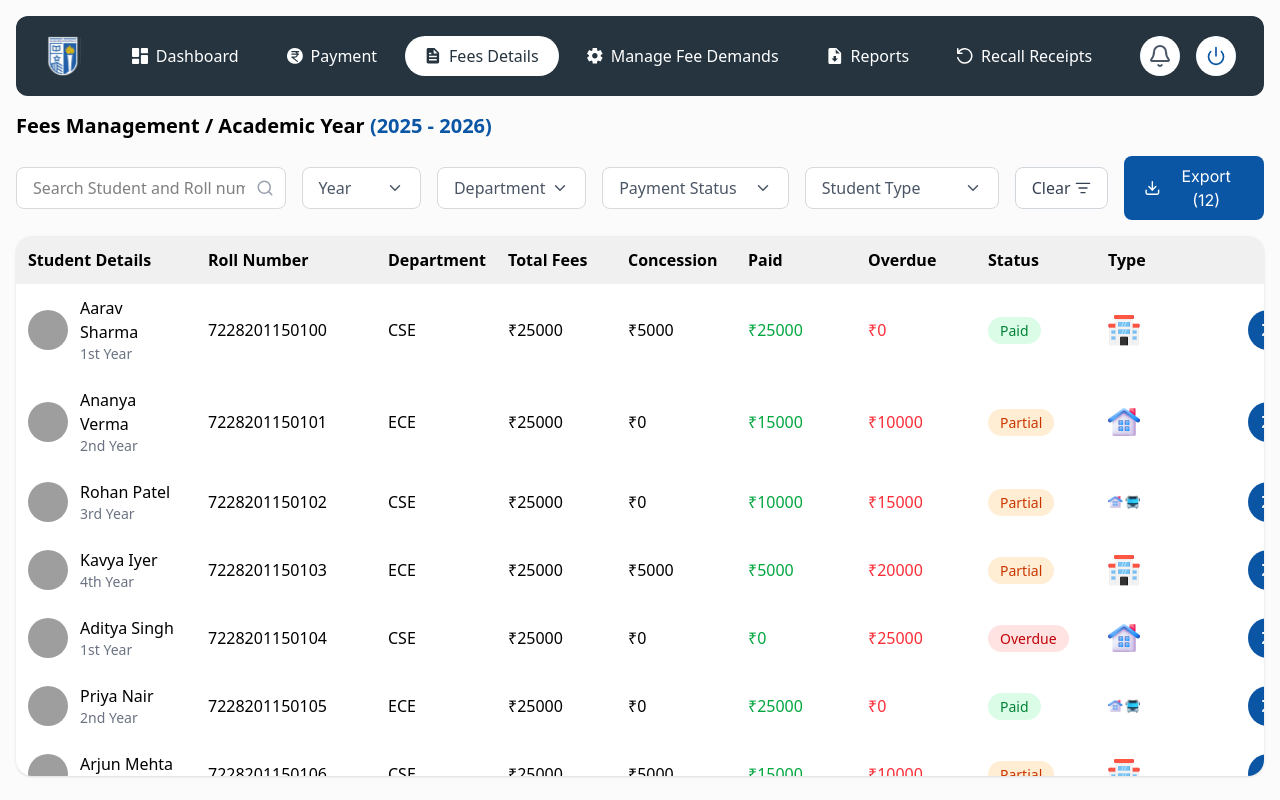
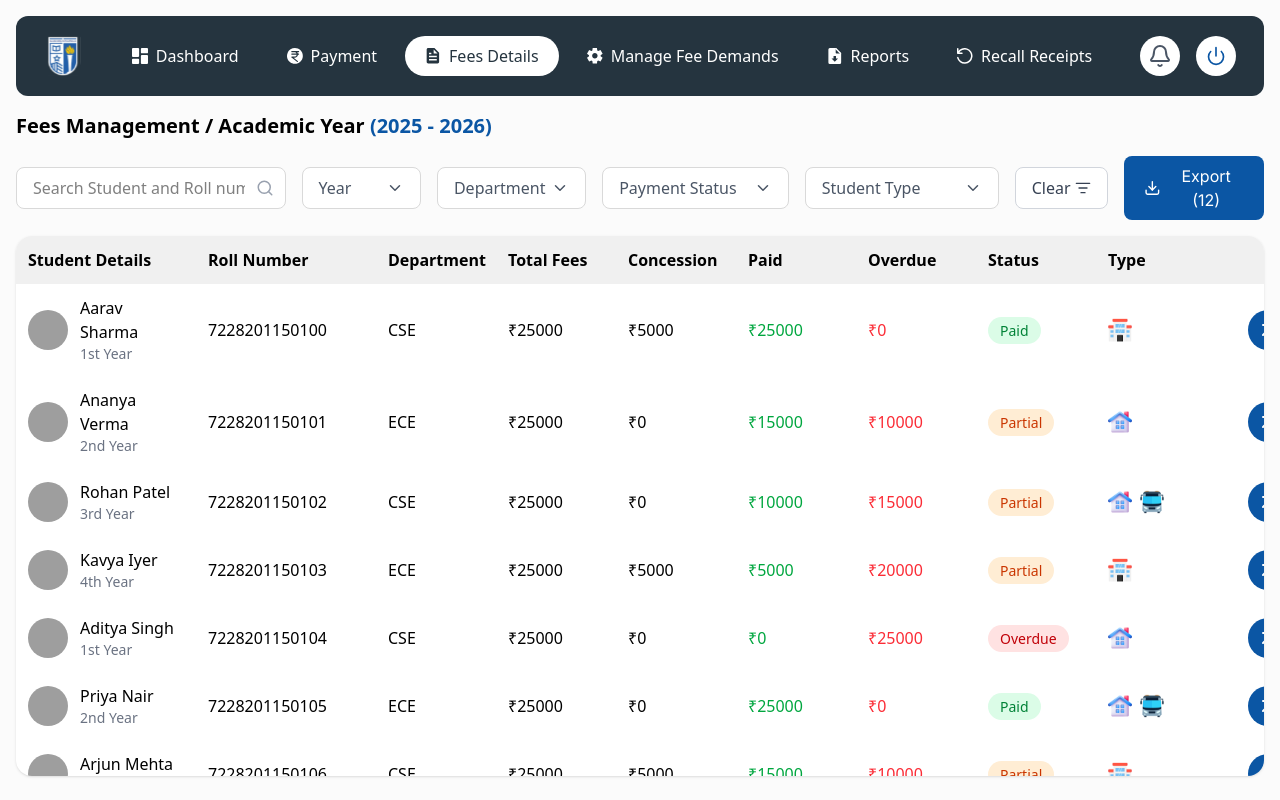
Before and after one commit to Abishek6702/finance_client, a React (Vite) app: page /admin/fees_management in a window 1280 px wide. Built offline with nearby package versions, Linux system fonts and the light colour scheme; sample sign-in values are in the browser's storage; grey boxes are pictures that could not be loaded.

Commit message:
ak fees detailsstudent type icon solved 26th feb

```diff
--- a/src/components/FeeManagementFilters.jsx
+++ b/src/components/FeeManagementFilters.jsx
@@ -67,7 +67,7 @@ export default function FeeFilters({
         placeholder="Payment Status"
         value={status}
         onChange={onStatusChange}
-        options={["Pending", "Paid"]}
+        options={[,"Partial","Paid","Overdue","Pending", ]}
         className="w-50"
       />
 
--- a/src/components/FeeManagementTable.jsx
+++ b/src/components/FeeManagementTable.jsx
@@ -1,9 +1,9 @@
 import React from "react";
 import { useNavigate } from "react-router-dom";
 import { ArrowUpRight } from "lucide-react";
-import Dayscholar from '../assets/dayscholar.svg';
-import Hostel from '../assets/hostel.svg';
-import Transport from '../assets/transport.svg';
+import Dayscholar from "../assets/dayscholar.svg";
+import Hostel from "../assets/hostel.svg";
+import Transport from "../assets/transport1.svg";
 
 export default function FeeTable({ data }) {
   const navigate = useNavigate();
@@ -13,7 +13,6 @@ export default function FeeTable({ data }) {
       state: { student },
     });
   };
-
 
   const getStatusStyles = (status) => {
     const normalized = status.toLowerCase();
@@ -30,11 +29,25 @@ export default function FeeTable({ data }) {
     return "bg-gray-100 text-gray-700";
   };
 
-  const getTypeImage = (type) => {
-    if (type === "Hostel") return Hostel;
-    if (type === "Dayscholar") return Dayscholar;
-    if (type === "Transport") return Transport;
-    return null;
+  const getStudentImages = (student) => {
+    // If hostler → show only hostel
+    if (student.ishostler) {
+      return [Hostel];
+    }
+
+    const images = [];
+
+    // If day scholar → show day scholar
+    if (student.isdayscholer) {
+      images.push(Dayscholar);
+    }
+
+    // If transport → show transport
+    if (student.iscollegetransport) {
+      images.push(Transport);
+    }
+
+    return images;
   };
 
   return (
@@ -104,15 +117,13 @@ export default function FeeTable({ data }) {
                   ₹{student.paid}
                 </td>
 
-                <td className="p-3 text-red-500">
-                  ₹{student.overdue}
-                </td>
+                <td className="p-3 text-red-500">₹{student.overdue}</td>
 
                 {/* Dynamic Status */}
                 <td className="p-3">
                   <span
                     className={`px-3 py-1 rounded-full text-sm font-medium ${getStatusStyles(
-                      student.status
+                      student.status,
                     )}`}
                   >
                     {student.status}
@@ -120,11 +131,16 @@ export default function FeeTable({ data }) {
                 </td>
 
                 <td className="p-3">
-                  <img
-                    src={getTypeImage(student.type)}
-                    alt={student.type}
-                    className="w-8 h-8 object-contain"
-                  />
+                  <div className="flex gap-2">
+                    {getStudentImages(student).map((img, index) => (
+                      <img
+                        key={index}
+                        src={img}
+                        alt="student-type"
+                        className="w-6 h-6 object-contain"
+                      />
+                    ))}
+                  </div>
                 </td>
 
                 {/* Navigate on click */}
--- a/src/components/IndividualDCB.jsx
+++ b/src/components/IndividualDCB.jsx
@@ -1,7 +1,10 @@
 import React from "react";
 import { ArrowUpRight } from "lucide-react";
+import Dayscholar from "../assets/dayscholar.svg";
+import Hostel from "../assets/hostel.svg";
+import Transport from "../assets/transport1.svg";
 
-const IndividualDCB = () => {
+const IndividualDCB = (student) => {
   const data = [
     {
       year: "2024 - 2025",
@@ -28,6 +31,7 @@ const IndividualDCB = () => {
       total: 50000,
     },
   ];
+console.log("student type:",student.student.type)
 
   const getStatusStyle = (status) => {
     if (status === "Paid") return "bg-green-100 text-green-600";
@@ -56,6 +60,28 @@ const IndividualDCB = () => {
   const overallStatus = data.every((row) => row.type === "Paid")
     ? "Paid"
     : "Partial";
+
+  const getStudentImages = (student) => {
+    console.log("test1L:",student.st)
+      // If hostler → show only hostel
+      if (student.student.ishostler) {
+        return [Hostel];
+      }
+
+      const images = [];
+
+      // If day scholar → show day scholar
+      if (student.student.isdayscholer) {
+        images.push(Dayscholar);
+      }
+
+      // If transport → show transport
+      if (student.student.iscollegetransport) {
+        images.push(Transport);
+      }
+
+      return images;
+    };
   return (
     <div className="bg-white rounded-2xl border border-gray-200 overflow-hidden ">
       {/* Table */}
@@ -109,7 +135,18 @@ const IndividualDCB = () => {
                 <td className="px-4 py-3 text-red-500 font-medium">
                   ₹{row.overdue.toLocaleString()}
                 </td>
-                <td className="px-4 py-3">{row.type}</td>
+                <td className="p-3">
+                  <div className="flex gap-2">
+                    {getStudentImages(student).map((img, index) => (
+                      <img
+                        key={index}
+                        src={img}
+                        alt="student-type"
+                        className="w-6 h-6 object-contain"
+                      />
+                    ))}
+                  </div>
+                </td>
 
                 {/* Status Badge */}
                 <td className="px-4 py-3">
--- a/src/data.js
+++ b/src/data.js
@@ -14,6 +14,9 @@ const studentDetails = [
     overdue: 150000,
     balance: 5000,
     status: "Partial",
+    ishostler:true,
+    isdayscholer:false,
+    iscollegetransport:false,
     type: "Hostel",
     profileImage: "https://randomuser.me/api/portraits/men/1.jpg",
     mobile: "9788915620",
@@ -89,6 +92,9 @@ const studentDetails = [
     balance: 0,
     status: "Paid",
     type: "Dayscholar",
+    ishostler:false,
+    isdayscholer:true,
+    iscollegetransport:false,
     profileImage: "https://randomuser.me/api/portraits/men/2.jpg",
     mobile: "9788915621",
     email: "arun@gmail.com",
@@ -162,6 +168,9 @@ const studentDetails = [
     balance: 5000,
     status: "Partial",
     type: "Transport",
+    ishostler:false,
+    isdayscholer:true,
+    iscollegetransport:true,
     profileImage: "https://randomuser.me/api/portraits/women/3.jpg",
     mobile: "9788915622",
     email: "divya@gmail.com",
@@ -235,6 +244,9 @@ const studentDetails = [
     balance: 0,
     status: "Overdue",
     type: "Hostel",
+    ishostler:true,
+    isdayscholer:false,
+    iscollegetransport:false,
     profileImage: "https://randomuser.me/api/portraits/men/4.jpg",
     mobile: "9788915623",
     email: "rahul@gmail.com",
@@ -308,6 +320,9 @@ const studentDetails = [
     balance: 0,
     status: "Paid",
     type: "Dayscholar",
+    ishostler:false,
+    isdayscholer:true,
+    iscollegetransport:false,
     profileImage: "https://randomuser.me/api/portraits/women/5.jpg",
     mobile: "9788915624",
     email: "sneha@gmail.com",
@@ -381,6 +396,9 @@ const studentDetails = [
     balance: 5000,
     status: "Partial",
     type: "Transport",
+    ishostler:false,
+    isdayscholer:true,
+    iscollegetransport:true,
     profileImage: "https://randomuser.me/api/portraits/men/6.jpg",
     mobile: "9788915625",
     email: "vikram@gmail.com",
--- a/src/pages/admin/Fees.jsx
+++ b/src/pages/admin/Fees.jsx
@@ -88,7 +88,28 @@ const feeData = Array.from({ length: 25 }, (_, index) => {
   if (paid === totalFees) status = "Paid";
   if (paid === 0) status = "Overdue";
 
-  const type = studentTypes[index % 3];
+  const typeIndex = index % 3;
+
+  let type = "";
+  let ishostler = false;
+  let isdayscholer = false;
+  let iscollegetransport = false;
+
+  if (typeIndex === 0) {
+    type = "Hostel";
+    ishostler = true;
+  }
+
+  if (typeIndex === 1) {
+    type = "Dayscholar";
+    isdayscholer = true;
+  }
+
+  if (typeIndex === 2) {
+    type = "Transport";
+    isdayscholer=true
+    iscollegetransport = true;
+  }
   const yearNumber = (index % 4) + 1;
 
   const startYear = BASE_YEAR - (yearNumber - 1);
@@ -107,7 +128,12 @@ const feeData = Array.from({ length: 25 }, (_, index) => {
     paid,
     overdue,
     status,
-    type,
+
+    type, // ✅ keep this
+    ishostler, // ✅ new
+    isdayscholer, // ✅ new
+    iscollegetransport, // ✅ new
+
     profileImage:
       index % 2 === 0
         ? `https://randomuser.me/api/portraits/men/${index}.jpg`
```
Also changed, not shown: src/assets/transport1.svg (added).
